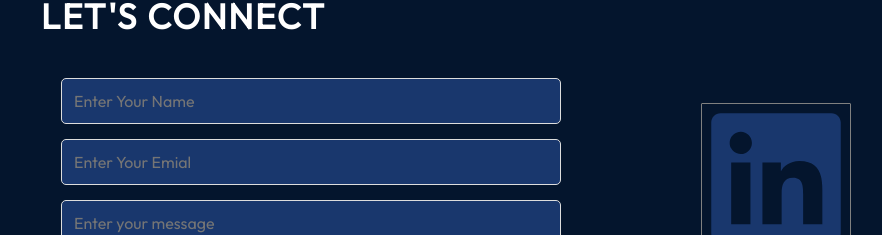
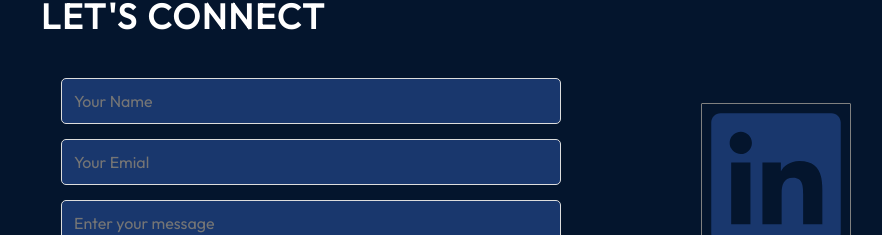
Before and after one commit to priyanka-garg-10/Portfolio, a React (Vite) app: page / in a window 1280 px wide. Shown: the part 3582-3817 px from the top of the page, without its empty margins (96-978 px from the left). Built offline with nearby package versions, Linux system fonts and the light colour scheme.

Commit message:
Update Getintouch.jsx

```diff
--- a/src/components/Getintouch/Getintouch.jsx
+++ b/src/components/Getintouch/Getintouch.jsx
@@ -11,8 +11,8 @@ const Getintouch = () => {
             <div className={styles.content}>
                 <div className={styles.text}>
                     <form action='https://getform.io/f/blljvljb' method='POST'>
-                        <input type='text' name='name' placeholder='Enter Your Name' />
-                        <input type='email' name='email' placeholder='Enter Your Emial' />
+                        <input type='text' name='name' placeholder='Your Name' />
+                        <input type='email' name='email' placeholder='Your Emial' />
                         <textarea name='message' rows="10" placeholder='Enter your message'></textarea>
                         <button>Let's Talk</button>
                     </form>
```
